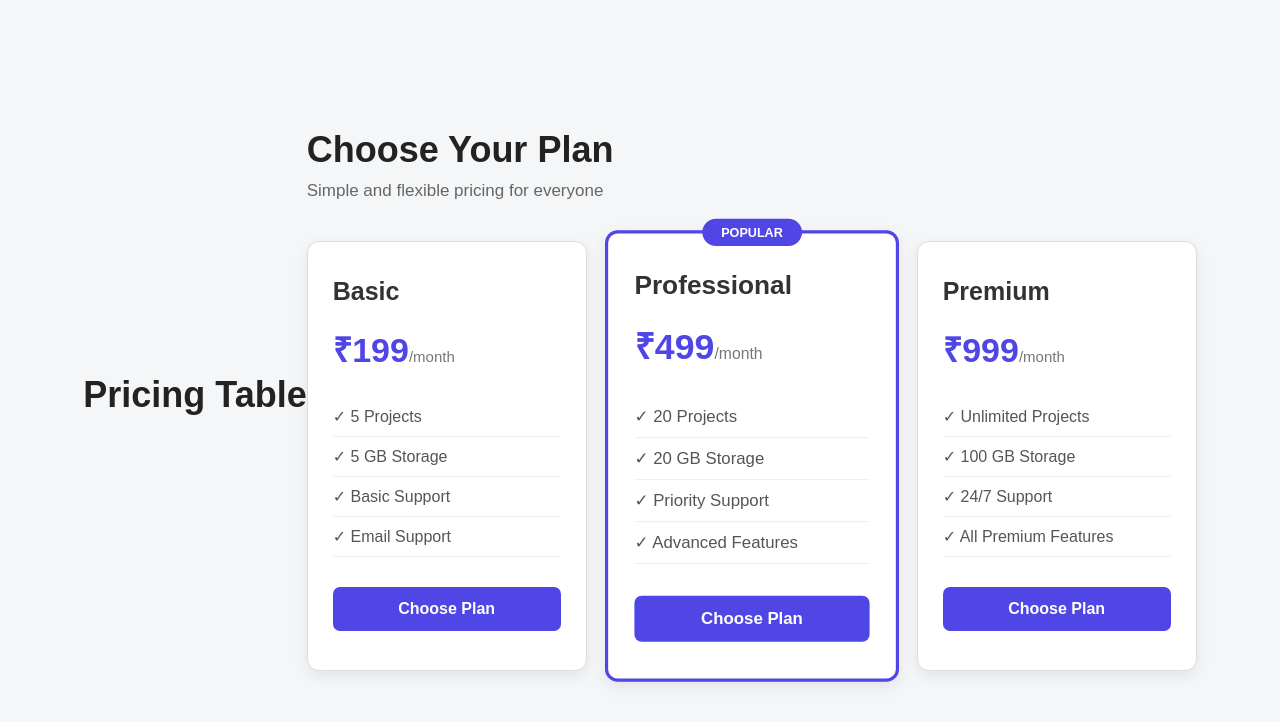
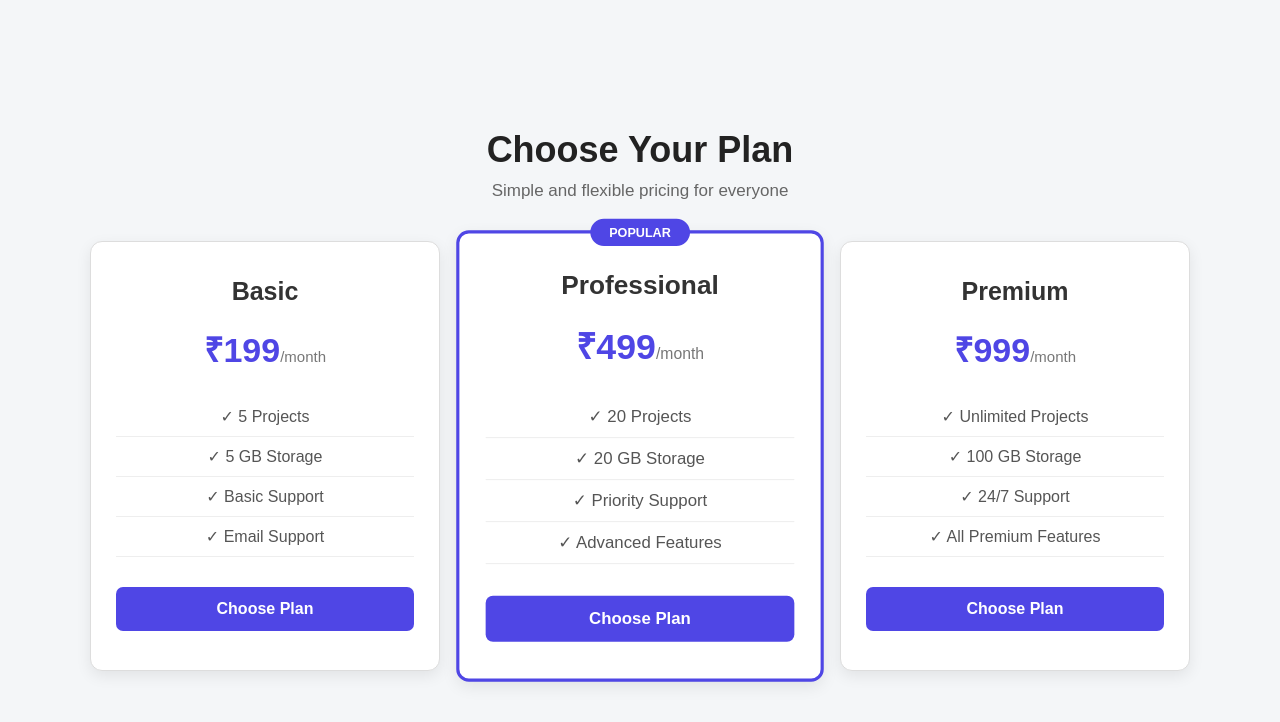
Before and after one commit to kashyapunnati/Pricing-Table, a plain HTML site: page index.html in a window 1280 px wide. Drawn offline with Linux system fonts and the light colour scheme.

Commit message:
Add files via upload

```diff
--- a/index.html
+++ b/index.html
@@ -3,14 +3,14 @@
 <head>
     <meta charset="UTF-8">
     <meta name="viewport" content="width=device-width, initial-scale=1.0">
-    <h1>Pricing Table</h1>
+    <title>Pricing Table</title>
 
     <link rel="stylesheet" href="style.css">
 </head>
 
 <body>
 
-    <div class="pricing container">
+    <div class="pricing-container">
 
         <h1>Choose Your Plan</h1>
         <p class="subtitle">Simple and flexible pricing for everyone</p>
@@ -53,6 +53,8 @@
                 <button>Choose Plan</button>
             </div>
 
+
+            <!-- Premium Plan -->
             <div class="pricing-card">
                 <h2>Premium</h2>
 
```
